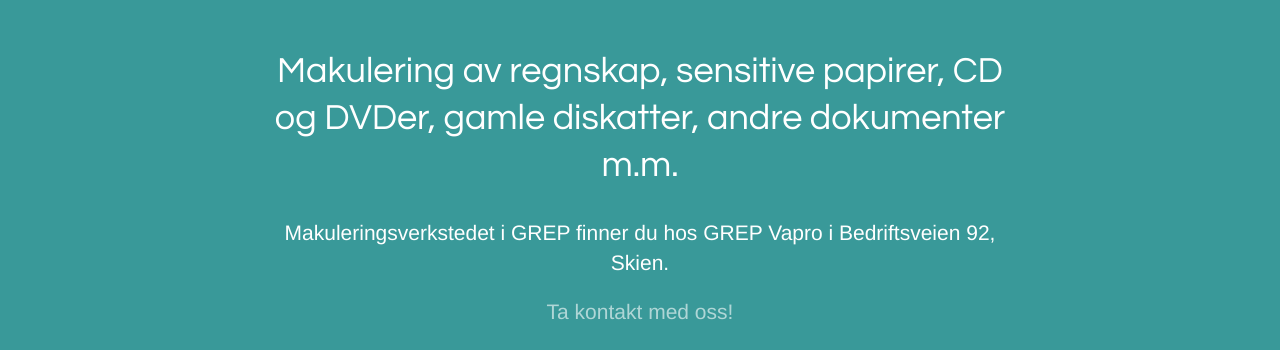
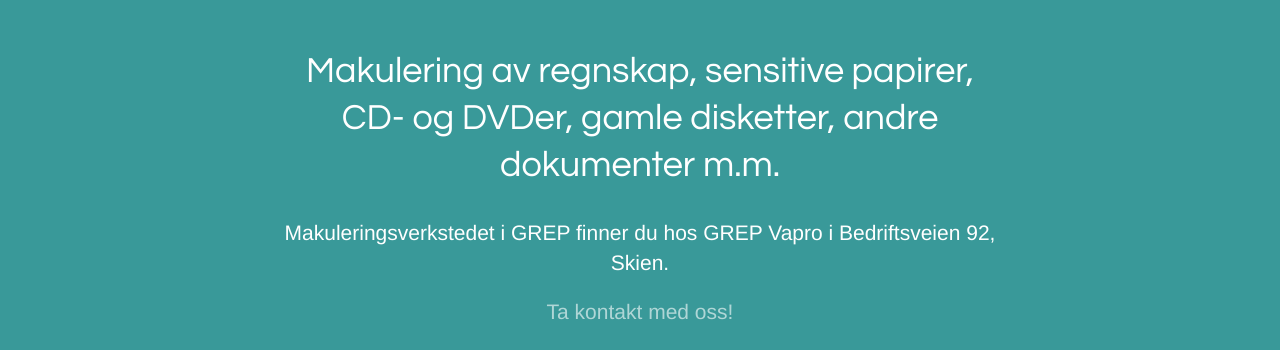
Before and after one commit to EdisonReklamebyraa/grep-vapro, a plain HTML site: page index.html in a window 1280 px wide. Shown: the part 502-852 px from the top of the page. Drawn offline with nearby package versions, Linux system fonts and the light colour scheme; a script that the page names is missing.

Commit message:
Skriveleifs

```diff
--- a/index.html
+++ b/index.html
@@ -67,7 +67,7 @@
     <div class="row transp"></div>
 	<div class="row claim text-center pynt2">
 		<div class="container">
-		<h1>Makulering av regnskap, sensitive papirer, CD og DVDer, gamle diskatter, andre dokumenter m.m.</h1>
+		<h1>Makulering av regnskap, sensitive papirer, CD- og DVDer, gamle disketter, andre dokumenter m.m.</h1>
 		<p class="lead">Makuleringsverkstedet i GREP finner du hos GREP Vapro i Bedriftsveien 92, Skien.</p><p class="lead"><a href="#peeps">Ta kontakt med oss!</a></p>
 		</div>
 	</div>
@@ -154,7 +154,7 @@
 	      	<ul>
 	      		<li><span class="glyphicon glyphicon-ok"></span>Regnskap</li>
 				<li><span class="glyphicon glyphicon-ok"></span>Sensitive papirer</li>
-				<li><span class="glyphicon glyphicon-ok"></span>CD og DVDer</li>
+				<li><span class="glyphicon glyphicon-ok"></span>CD- og DVDer</li>
 				<li><span class="glyphicon glyphicon-ok"></span>Gamle disketter</li>
 				<li><span class="glyphicon glyphicon-ok"></span>Andre dokumenter m.m.</li>
 	      	</ul>
```
